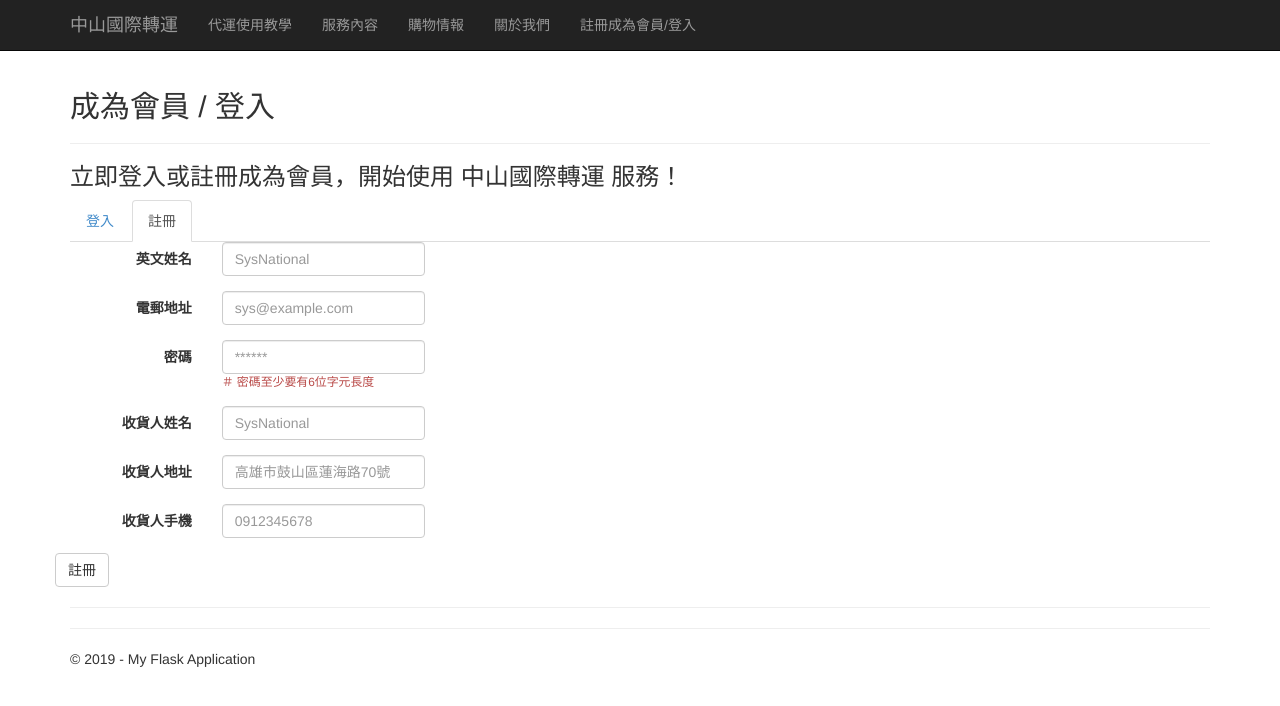
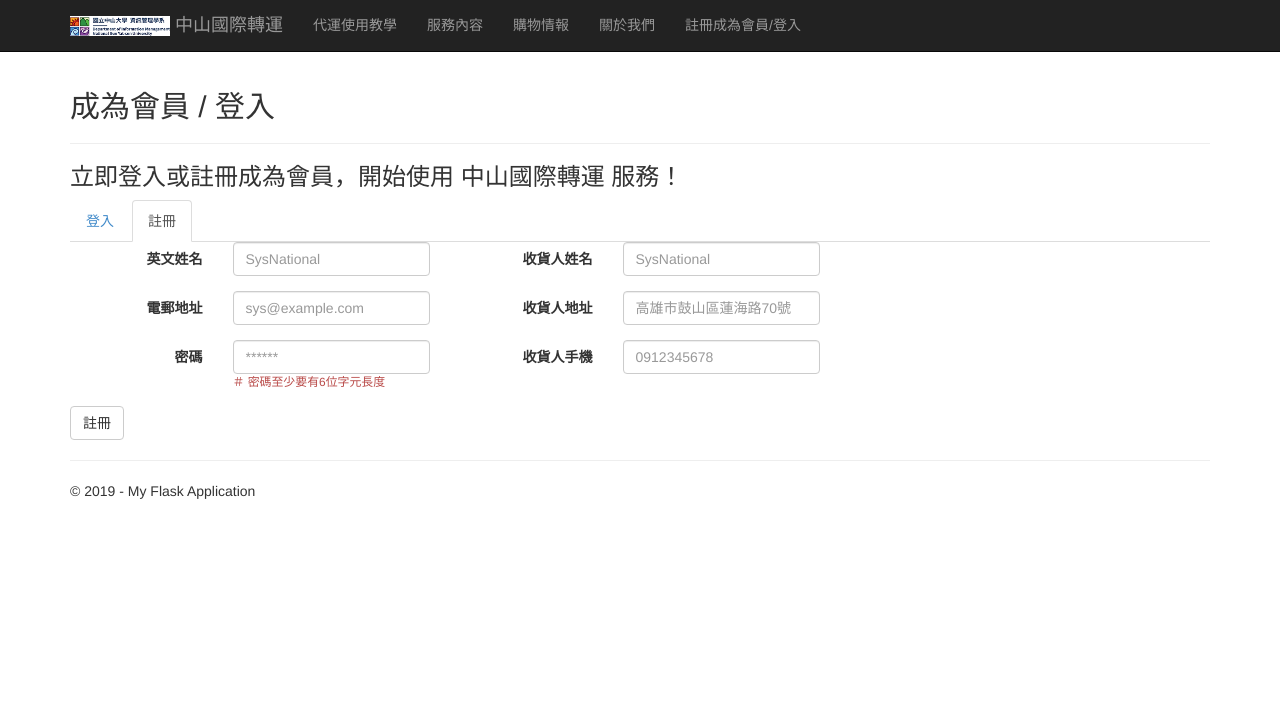
Before and after one commit to AbnerLiang/DBPJ, a Flask app: page /user in a window 1280 px wide, after a click on "註冊". Shown: the top 706 px of the page. Run offline with Flask 2, Linux system fonts and the light colour scheme; parts of the project's set-up code (start-up, migrations or seed data) failed here and were passed over; some libraries are stand-ins or nearby versions.

Commit message:
導覽圖檔，user美化

```diff
--- a/FlaskWebProject1/FlaskWebProject1/templates/layout.html
+++ b/FlaskWebProject1/FlaskWebProject1/templates/layout.html
@@ -20,7 +20,7 @@
                     <span class="icon-bar"></span>
                     <span class="icon-bar"></span>
                 </button>
-                <a href="/" class="navbar-brand">中山國際轉運</a>
+                <a href="/" class="navbar-brand"><img src="/static/pic/logo.jpeg" width="100" height="20" alt=""> 中山國際轉運</a>
             </div>
             <div class="navbar-collapse collapse">
                 <ul class="nav navbar-nav">
--- a/FlaskWebProject1/FlaskWebProject1/templates/user.html
+++ b/FlaskWebProject1/FlaskWebProject1/templates/user.html
@@ -23,7 +23,7 @@
                         <div class=form-group>
                             <label class="col-sm-5 control-label required" for=email>電郵地址</label>
                             <div class=col-sm-7>
-                                <input type=email class=form-control name=email id=email placeholder=john.doe@example.com value>
+                                <input type=email class=form-control name=email id=email placeholder=sys@example.com value>
                             </div>
                         </div>
                     </div>
@@ -40,23 +40,26 @@
                 </div>
                 <button type=submit class="btn btn-default">登入</button>
                 <a href=https://www.buyandship.com.tw/reset-password>忘記密碼？</a>
-
-
-
-
             </form>
         </div>
     </div>
     <div role=tabpanel class="tab-pane sf-hidden" id=basic-signup>
         <div class=storetype-member-basic-login-panel>
             <form class=form-horizontal id=buyandship-basic-signup-form role= form method=post action="/login?action=signup">
-                <div class=row>
                     <div class=row>
                         <div class=col-sm-4>
                             <div class=form-group>
                                 <label class="col-sm-5 control-label required" for=lastName>英文姓名</label>
                                 <div class=col-sm-7>
                                     <input type=text class=form-control id=Name name=Name placeholder=SysNational value>
+                                </div>
+                            </div>
+                        </div>
+                        <div class=col-sm-4>
+                            <div class=form-group>
+                                <label class="col-sm-5 control-label required" for=lastName>收貨人姓名</label>
+                                <div class=col-sm-7>
+                                    <input type=text class=form-control id=lastName name=lastName placeholder=SysNational value>
                                 </div>
                             </div>
                         </div>
@@ -67,6 +70,14 @@
                                 <label class="col-sm-5 control-label required" for=email>電郵地址</label>
                                 <div class=col-sm-7>
                                     <input type=email class=form-control id=email name=email placeholder=sys@example.com value>
+                                </div>
+                            </div>
+                        </div>
+                        <div class=col-sm-4>
+                            <div class=form-group>
+                                <label class="col-sm-5 control-label required" for=lastName>收貨人地址</label>
+                                <div class=col-sm-7>
+                                    <input type=text class=form-control id=address name=address placeholder=高雄市鼓山區蓮海路70號 value>
                                 </div>
                             </div>
                         </div>
@@ -81,28 +92,6 @@
                                 </div>
                             </div>
                         </div>
-                    </div>
-                    <div class=row>
-                        <div class=col-sm-4>
-                            <div class=form-group>
-                                <label class="col-sm-5 control-label required" for=lastName>收貨人姓名</label>
-                                <div class=col-sm-7>
-                                    <input type=text class=form-control id=lastName name=lastName placeholder=SysNational value>
-                                </div>
-                            </div>
-                        </div>
-                    </div>
-                    <div class=row>
-                        <div class=col-sm-4>
-                            <div class=form-group>
-                                <label class="col-sm-5 control-label required" for=lastName>收貨人地址</label>
-                                <div class=col-sm-7>
-                                    <input type=text class=form-control id=address name=address placeholder=高雄市鼓山區蓮海路70號 value>
-                                </div>
-                            </div>
-                        </div>
-                    </div>
-                    <div class=row>
                         <div class=col-sm-4>
                             <div class=form-group>
                                 <label class="col-sm-5 control-label required" for=lastName>收貨人手機</label>
@@ -113,11 +102,9 @@
                         </div>
                     </div>
                     <button type=submit class="btn btn-default">註冊</button>
-                </div>
             </form>
         </div>
     </div>
 </div>
-<hr>
 
 {% endblock %}
--- a/FlaskWebProject1/FlaskWebProject1/views.py
+++ b/FlaskWebProject1/FlaskWebProject1/views.py
@@ -64,3 +64,14 @@ def user():
         year=datetime.now().year,
         message='立即登入或註冊成為會員，開始使用 中山國際轉運 服務！'
     )
+
+
+@app.route('/account/WebPage1')
+def WebPage1():
+    """Renders the about page."""
+    return render_template(
+        '/account/WebPage1.html',
+        title='成為會員 / 登入',
+        year=datetime.now().year,
+        message='歡迎再次登入中山國際轉運'
+    )
```
Also changed, not shown: FlaskWebProject1/FlaskWebProject1/templates/account/WebPage1.html (added, +8 -0 lines), FlaskWebProject1/FlaskWebProject1/static/pic/logo.jpeg (added), 1 other file.
